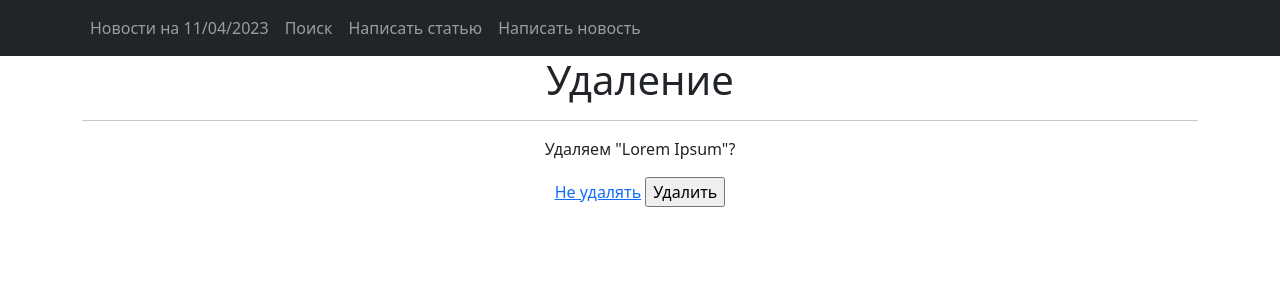
After one commit to andrew-wereewer/kr5, a Django app: page /news/1/delete/ in a window 1280 px wide. The commit adds this page. Shown: the top 300 px of the page. Run offline with Django 4.2, Linux system fonts and the light colour scheme; data comes from the database, SQL or seed files in the repository; some libraries are stand-ins or nearby versions.

Commit message:
удаление

```diff
--- /dev/null
+++ b/NewsPaper/news/templates/delete_post.html
@@ -0,0 +1,11 @@
+{% extends 'default.html' %}
+{% block content %}
+<h1>Удаление</h1>
+<hr>
+<form action="" method="post">
+    {% csrf_token %}
+    <p>Удаляем "{{ post.title }}"?</p>
+    <a href="/news/{{post.id}}">Не удалять</a>
+    <input type="submit" value="Удалить" />
+</form>
+{% endblock content %}
--- a/NewsPaper/news/templates/post.html
+++ b/NewsPaper/news/templates/post.html
@@ -8,6 +8,8 @@
 <p>{{post.created|date:'d.m.Y'}}</p>
 <p>{{post.text|censor}}</p>
 <a href="{{post.id}}/update">Редактировать</a>
+&nbsp;
+<a href="{{post.id}}/delete">Удалить</a>
 </hr>
 <table cellpadding="12">
     <tr class=title>
--- a/NewsPaper/news/urls.py
+++ b/NewsPaper/news/urls.py
@@ -18,12 +18,14 @@ from django.urls import path
 from . import views
 
 urlpatterns = [
-    path('',         views.PostList.as_view()),
+    path('',         views.PostList.as_view(), name='post_list'),
     path('<int:pk>', views.PostDetail.as_view(), name='post_detail'),
     path('search/',  views.PostSearch.as_view()),
 
     path('article/create/', views.CreatePost.as_view()),
     path('create/',         views.CreateNews.as_view()),
 
-    path('<int:pk>/update/', views.UpdatePost.as_view())
+    path('<int:pk>/update/', views.UpdatePost.as_view()),
+
+    path('<int:pk>/delete/', views.DeletePost.as_view()),
 ]
--- a/NewsPaper/news/views.py
+++ b/NewsPaper/news/views.py
@@ -1,5 +1,6 @@
 from django.shortcuts import render
-from django.views.generic import ListView, DetailView, CreateView, UpdateView
+from django.views.generic import ListView, DetailView, CreateView, UpdateView, DeleteView
+from django.urls import reverse_lazy
 from news.filters import PostFilter
 from .forms import CreatePostForm
 from .models import Post
@@ -69,7 +70,6 @@ class CreatePost(CreateView):
         post.isnews = False
         return super().form_valid(form)
 
-
 class CreateNews(CreateView):
     form_class = CreatePostForm
     model = Post
@@ -84,3 +84,8 @@ class UpdatePost(UpdateView):
     form_class = CreatePostForm
     model = Post
     template_name = 'edit_post.html'
+
+class DeletePost(DeleteView):
+    model = Post
+    template_name = 'delete_post.html'
+    success_url = reverse_lazy('post_list')
```
